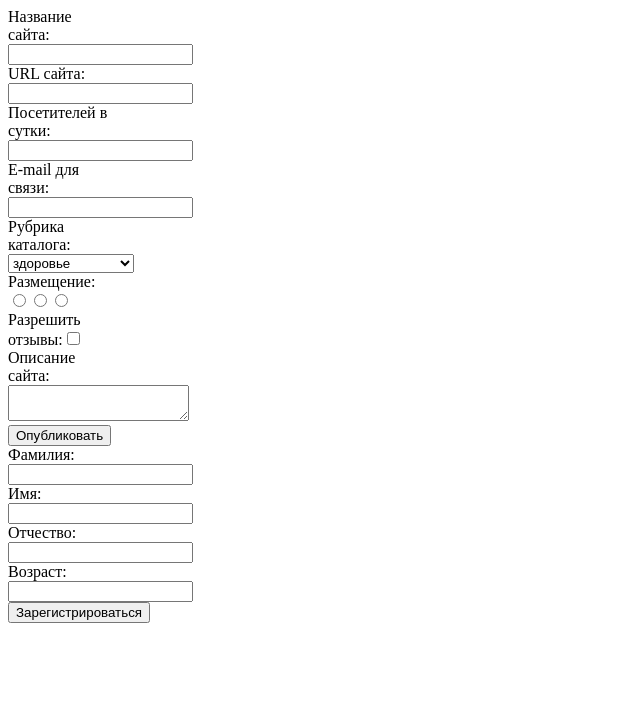
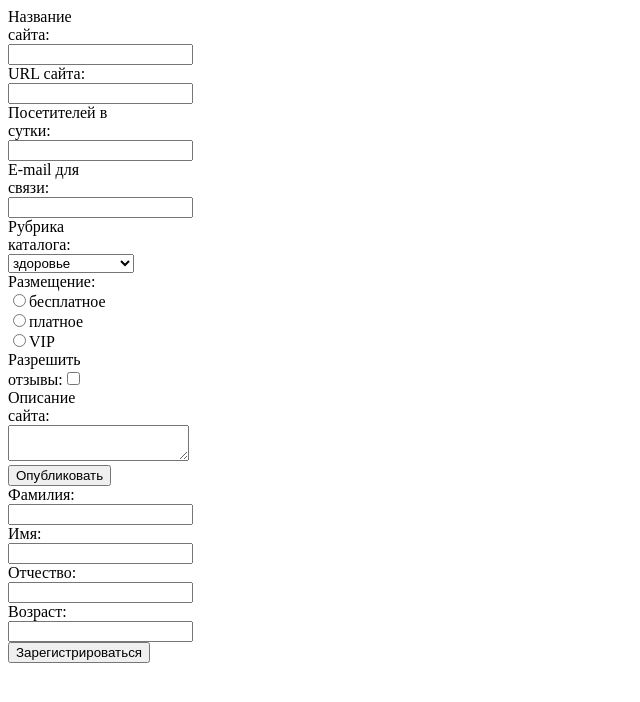
Before and after one commit to leraslava7/HW, a plain HTML site: page 23 dyn_form/try.html in a window 1280 px wide. Shown: the whole page, without its empty margins (0-640 px from the left). Drawn offline with Linux system fonts and the light colour scheme.

Commit message:
18.01.23

```diff
--- a/23 dyn_form/dyn_form.js
+++ b/23 dyn_form/dyn_form.js
@@ -83,24 +83,22 @@ const elem=document.getElementById('frm');
                   case 'radio': {
                         const labelElem=document.createElement('label');
                         labelElem.innerHTML=elemDef.label;
-                        //const inputElem=document.createElement('input');
-                        //inputElem.type='radio';
-                        //inputElem.name=elemDef.name;
-
                         formElem.appendChild(labelElem);
-
 
                         elemDef.variants.forEach (option => {
                               const inputElem=document.createElement('input');
                               inputElem.type='radio';
                               inputElem.name=elemDef.name;
-                              inputElem.innerText=option.text;
                               inputElem.value=option.value;
+                              const optionElem=document.createElement('span');
+                              optionElem.innerText=option.text;
+                              const brElem=document.createElement('br')
                               formElem.appendChild(inputElem);
+                              formElem.appendChild(optionElem);
+                              optionElem.appendChild(brElem);//к двойному тегу подвешивать можно, к одиночному нет
 
                         } );
-                        //formElem.appendChild(labelElem);
-                        //formElem.appendChild(inputElem);
+
                         break;
                   }
                   case 'check': {
--- a/23 dyn_form/try.html
+++ b/23 dyn_form/try.html
@@ -7,7 +7,7 @@
   </head>
   <body>
 
-    <div id="frm" style="width: 100px;"></div>
+    <div id="frm" style="width: 108px;"></div>
 
 
 
```
